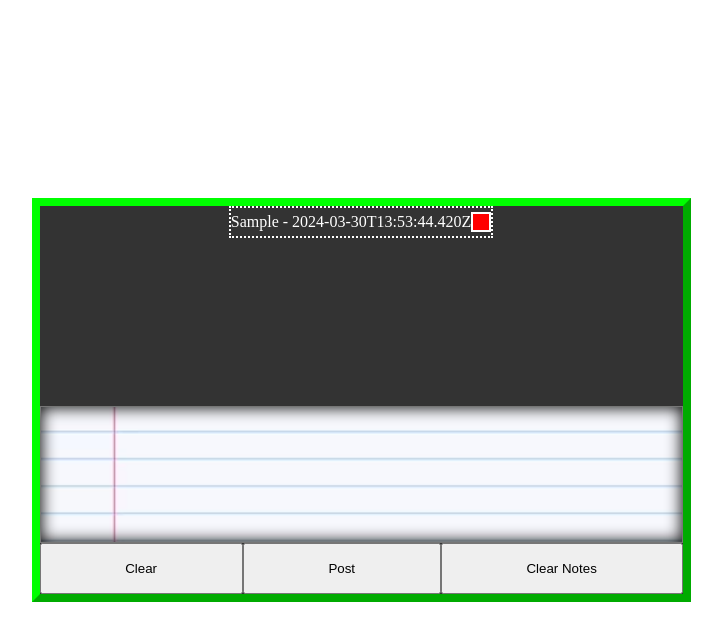
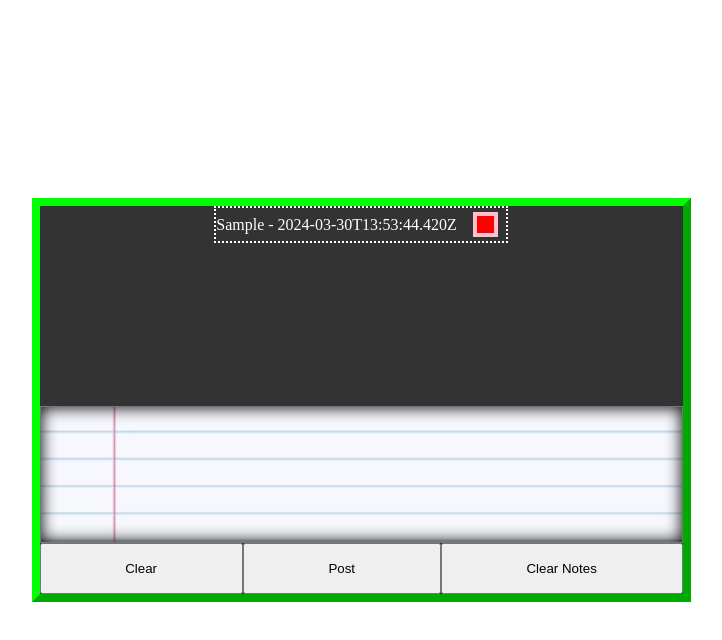
Before and after one commit to index-daddy372466/take-a-note, a website: page public/index.html in a window 1280 px wide. Both pictures are taken after typing "Sample" into the empty fields and a click on the input "Post". Shown: the whole page, without its empty margins (279-1001 px from the left). Drawn offline with nearby package versions, Linux system fonts and the light colour scheme; no server answers.

Commit message:
chore: button update styles

```diff
--- a/public/styles.css
+++ b/public/styles.css
@@ -1,4 +1,3 @@
-
 *{
     margin:0;
     padding:0;
@@ -49,10 +48,18 @@ textarea{
     /* gap:1rem; */
 }
 .textarea-list-container>li>button{
-    height:20px;
-    width:20px;
+    height:25px;
+    width:25px;
     background:Red;
-    border:2px solid #fff;
+    border:4px solid pink;
+    margin:0 .5rem 0 1rem;
+    transition:.25s;
+}
+.textarea-list-container>li>button:hover{
+    cursor:pointer;
+    background:pink;
+    border:4px solid red;
+    transition:.5s;
 }
 .textarea-list-container>li{
     color:#fff;
```
